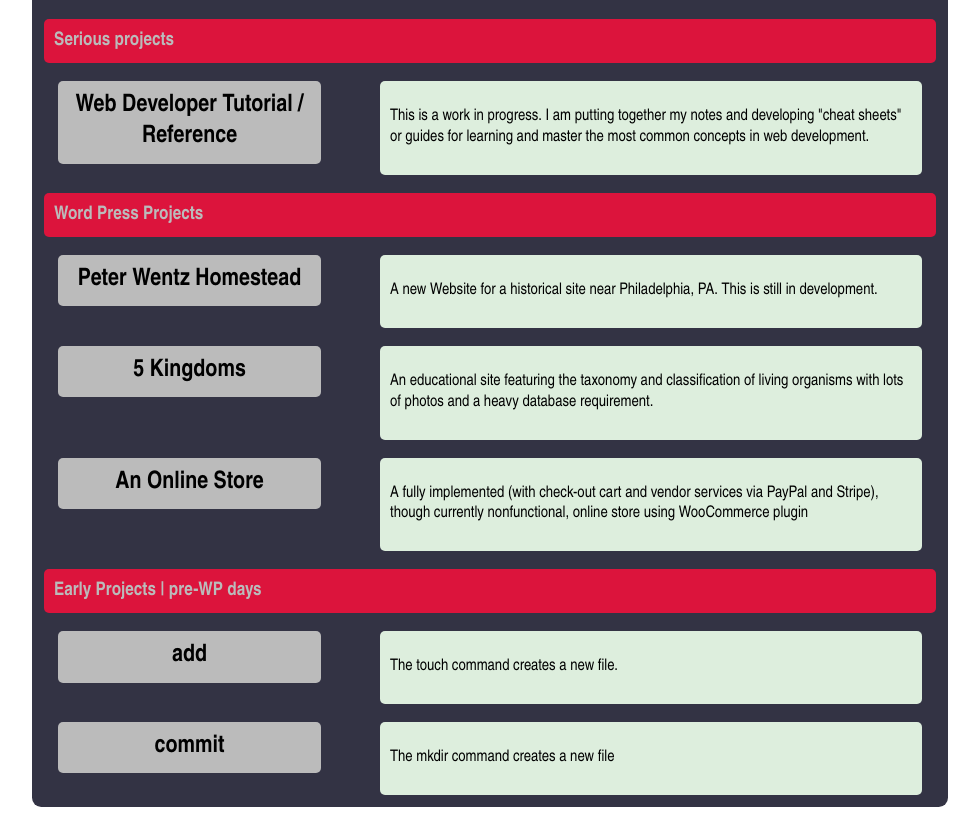
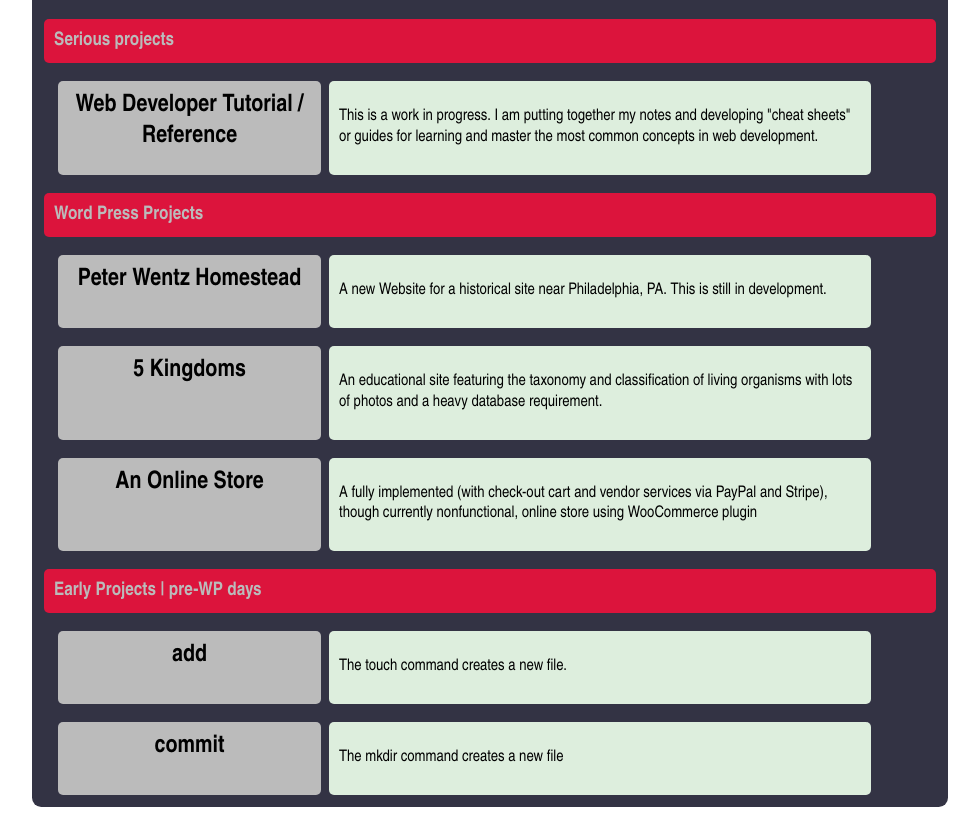
Before and after one commit to danMulvihill/Portfolio, a plain HTML site: page profile.html in a window 1280 px wide. Shown: the part 126-941 px from the top of the page, without its empty margins (150-1129 px from the left). Drawn offline with Linux system fonts and the light colour scheme.

Commit message:
converted to flex-blox

```diff
--- a/css/main.css
+++ b/css/main.css
@@ -56,6 +56,8 @@ nav li a{
         padding: 0 15px;
     }
     .row{
+        display: flex;
+        flex-wrap: flex;
         border: none;
         margin-top: 10px;
     }
@@ -65,16 +67,18 @@ nav li a{
        margin: 4px;
    }
     .col-1-3{
-        float:left;
+
         width: 27%;
         margin-left: 2%;
     }
     .col-2-3{
         background-color:#ded;
-        float:right;
+
         width: 58%;
         margin-right: 2%;
     }
-
+    .col-3-3{
+        width: 100%;
+    }
 
 }
```
